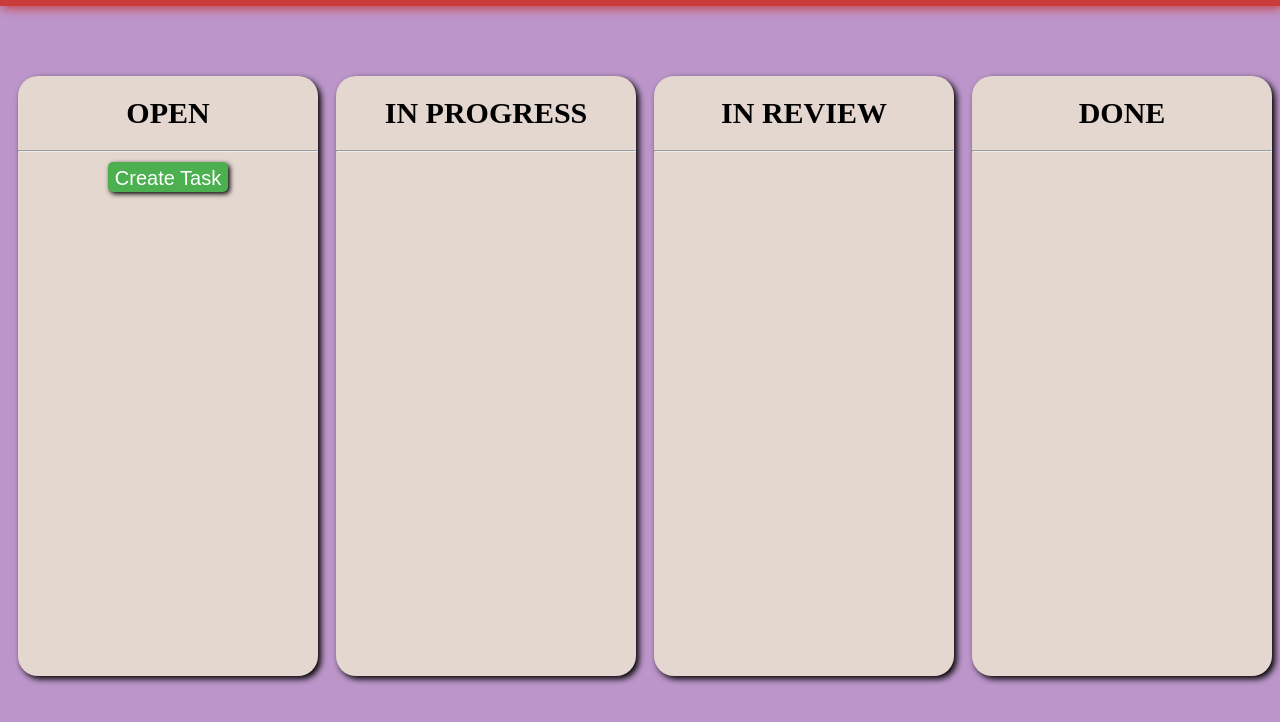
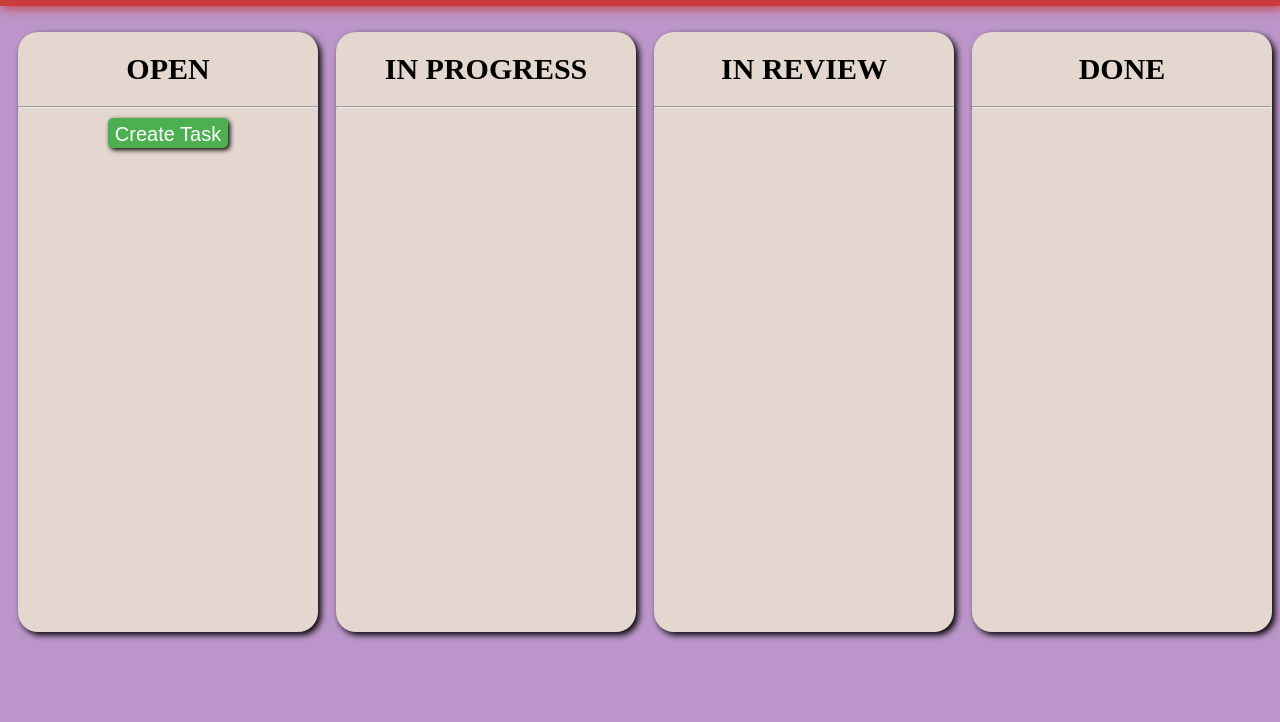
Before and after one commit to nitish4445/Task-Manager-app-javaScript-, a plain HTML site: page index.html in a window 1280 px wide. Shown: the part 74-796 px from the top of the page. Drawn offline with Linux system fonts and the light colour scheme.

Commit message:
new update

```diff
--- a/styles2.css
+++ b/styles2.css
@@ -58,7 +58,7 @@ a:hover{
     width: 300px;
     height: 100%;
     min-height:600px ;
-    margin-top: 150px;
+    margin-top: 106px;
     margin-left: 10px;
     border-radius: 20px;
     box-shadow: 3px 3px 6px black;
```
